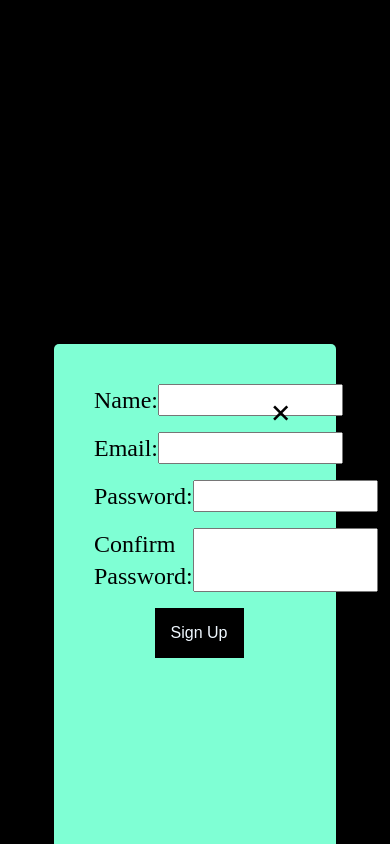
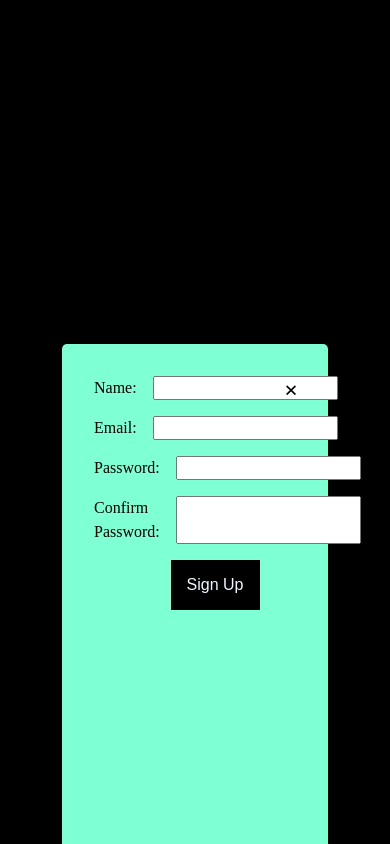
Before and after one commit to Anthropoco/anthropoco.github.io, a plain HTML site: page UI/index.html in a window 390 px wide. Both pictures are taken after a click on the link "Sign up". Drawn offline with Linux system fonts and the light colour scheme.

Commit message:
Make font size responsive
use media query to make font smaller on smaller screens (600px)
and below.

```diff
--- a/UI/styles/main.css
+++ b/UI/styles/main.css
@@ -72,7 +72,8 @@ a{
 }
 
 .row .left{
-    flex-basis: 30%;
+    flex: 0 1 30%;
+    margin-right: 1rem;
 }
 
 input[type=submit]{
@@ -90,3 +91,12 @@ input[type=submit]{
     color: aquamarine;
     font-size: bigger;
 }
+
+
+
+@media only screen and (max-width: 600px) {
+    .toolbar, .content{
+        line-height: 1.5;
+        font-size: medium;
+    }
+}
```
